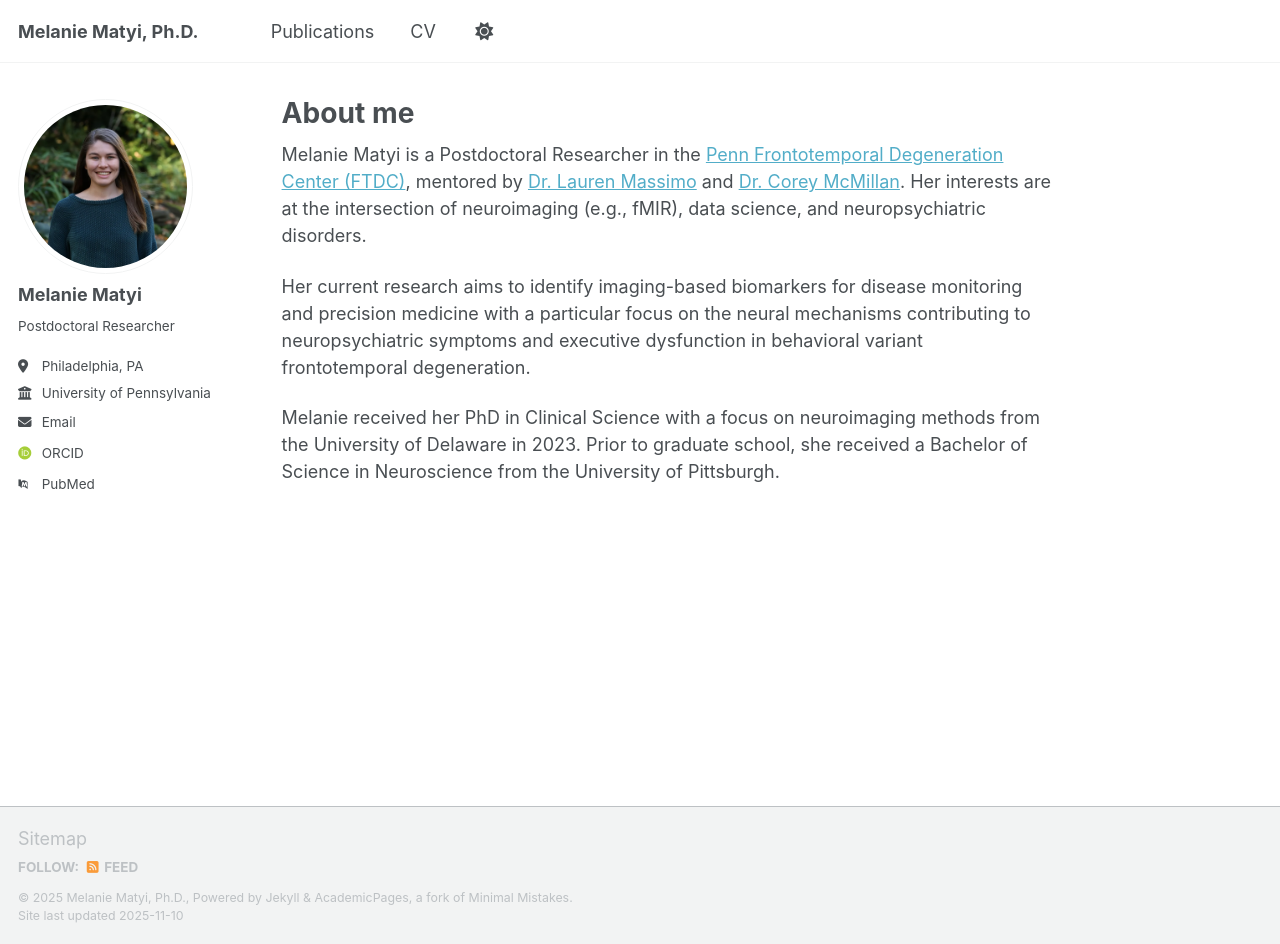
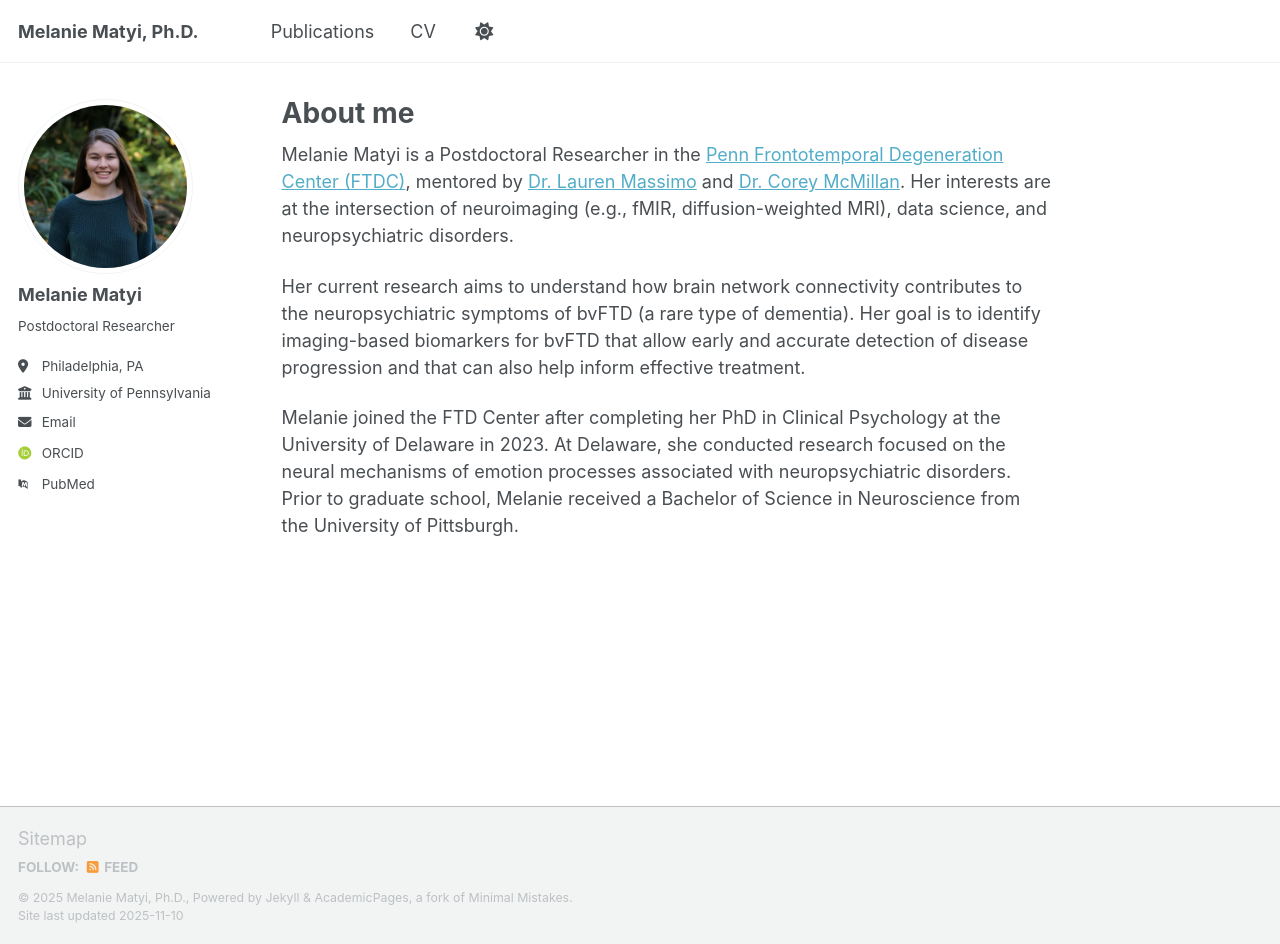
Before and after one commit to mamatyi/mamatyi.github.com, a Jekyll site: the page built from _pages/about.md, in a window 1280 px wide and 944 px high. Built offline with Jekyll 4.4.1, drawn with Linux system fonts in a browser that asks for light colours; some web fonts are replaced; a script that is not in the unit is left out.

Commit message:
Update about.md

```diff
--- a/_pages/about.md
+++ b/_pages/about.md
@@ -9,8 +9,8 @@ redirect_from:
 
 
 Melanie Matyi is a Postdoctoral Researcher in the [Penn Frontotemporal Degeneration Center (FTDC)](https://www.pennftdcenter.org/), mentored by [Dr. Lauren Massimo](https://www.nursing.upenn.edu/live/profiles/15656-lauren-massimo) and [Dr. Corey McMillan](https://www.pennftdcenter.org/team-2/corey-mcmillan-phd). Her interests
-are at the intersection of neuroimaging (e.g., fMIR), data science, and neuropsychiatric disorders.
+are at the intersection of neuroimaging (e.g., fMIR, diffusion-weighted MRI), data science, and neuropsychiatric disorders.
 
-Her current research aims to identify imaging-based biomarkers for disease monitoring and precision medicine with a particular focus on the neural mechanisms contributing to neuropsychiatric symptoms and executive dysfunction in behavioral variant frontotemporal degeneration.
+Her current research aims to understand how brain network connectivity contributes to the neuropsychiatric symptoms of bvFTD (a rare type of dementia). Her goal is to identify imaging-based biomarkers for bvFTD that allow early and accurate detection of disease progression and that can also help inform effective treatment.
 
-Melanie received her PhD in Clinical Science with a focus on neuroimaging methods from the University of Delaware in 2023. Prior to graduate school, she received a Bachelor of Science in Neuroscience from the University of Pittsburgh.
+Melanie joined the FTD Center after completing her PhD in Clinical Psychology at the University of Delaware in 2023. At Delaware, she conducted research focused on the neural mechanisms of emotion processes associated with neuropsychiatric disorders. Prior to graduate school, Melanie received a Bachelor of Science in Neuroscience from the University of Pittsburgh.
```
